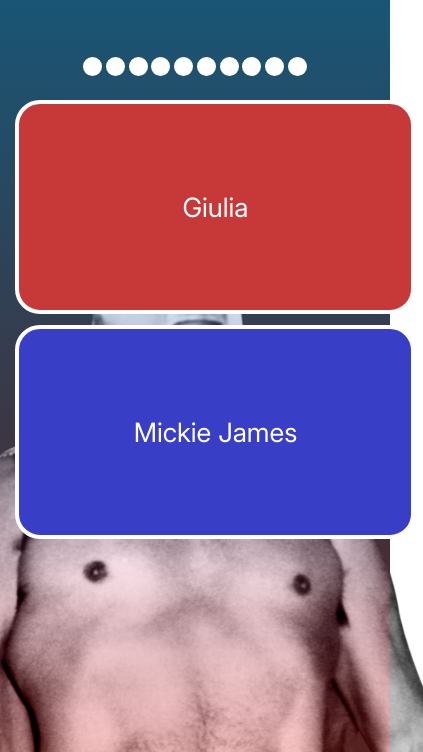
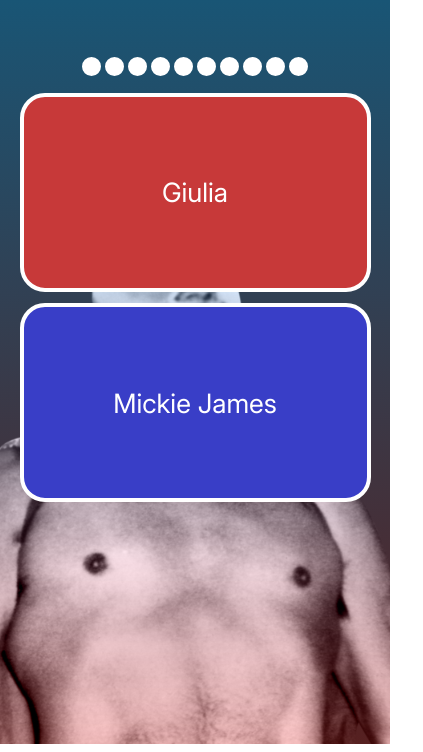
Before and after one commit to cain-superpink/SquaredCirclele, a plain HTML site: page index.html in a window 390 px wide. Both pictures are taken after a click on the element "START GAME". Shown: the part 121-873 px from the top of the page, 423 px wide, since content can reach past the window. Drawn offline with Linux system fonts and the light colour scheme.

Commit message:
changed style

```diff
--- a/styles.css
+++ b/styles.css
@@ -13,9 +13,10 @@
 body {
   background:
     linear-gradient(to bottom, #0f5e83, #562020) left top / auto no-repeat,
-    url("./Resources/El_Santo.png") bottom center / 95vh repeat-x;
+    url("./Resources/El_Santo.png") bottom center / 95svh repeat-x;
   background-blend-mode: color;
-  height: 100vh;
+  height: 100svh;
+  margin: 0;
 }
 
 h1 {
@@ -32,7 +33,7 @@
   margin-left: auto;
   margin-right: auto;
   border-radius: 25px;
-  margin-top: 2vh;
+  margin-top: 2svh;
   gap: 3vw;
   position: relative;
   justify-content: center;
@@ -41,6 +42,8 @@
 @media screen and (max-width: 768px) {
   #pickerBox {
     flex-wrap: wrap;
+    padding: 0 !important;
+    width: 90vw !important;
   }
 
   .choiceBox {
```
